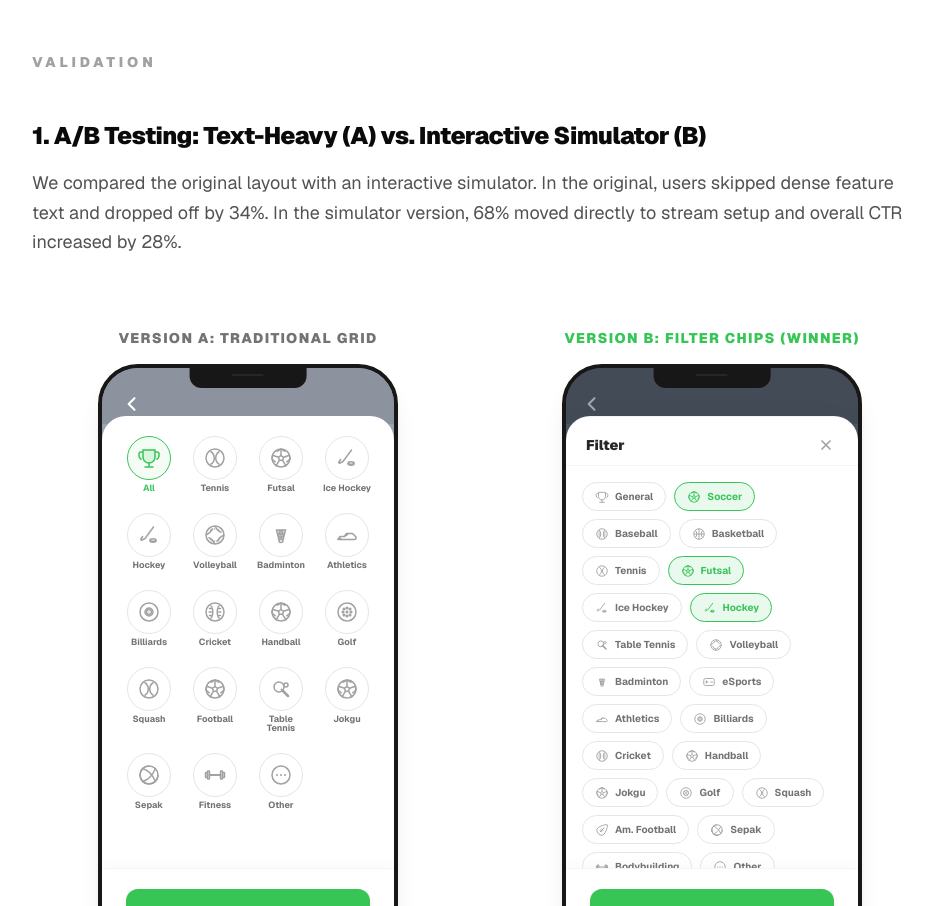
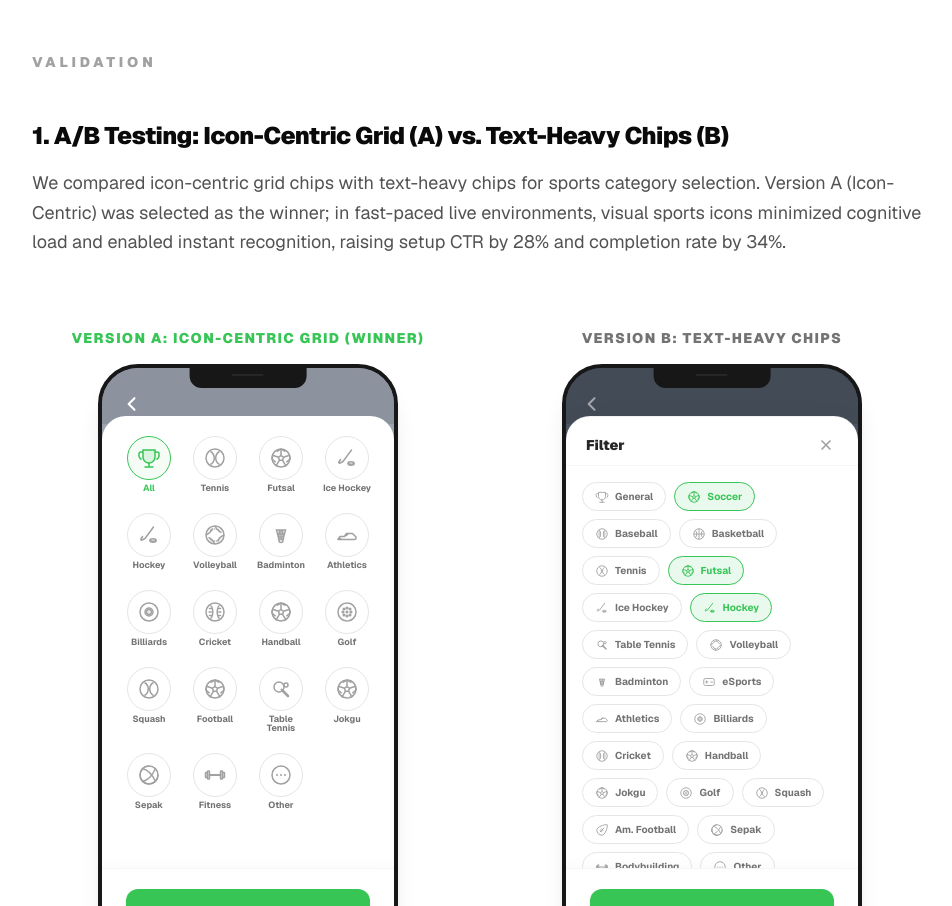
Before and after one commit to Designer-Su/designer-su.github.io, a Next.js app: page /projects/camerafi-studio in a window 1280 px wide. Shown: the part 3860-4766 px from the top of the page, without its empty margins (160-1112 px from the left). Built offline with nearby package versions, Linux system fonts and the light colour scheme.

Commit message:
style/content(camerafi-abtest): swap A/B winner labels and realign test description content

```diff
--- a/components/CameraFiABTest.tsx
+++ b/components/CameraFiABTest.tsx
@@ -264,7 +264,7 @@ export default function CameraFiABTest() {
 
         {/* Phone A: Traditional Grid Layout */}
         <div className="w-full flex flex-col items-center gap-4">
-          <span className="text-xs sm:text-sm font-black text-neutral-500 uppercase tracking-widest text-center px-2">Version A: Traditional Grid</span>
+          <span className="text-xs sm:text-sm font-black text-[#37C556] uppercase tracking-widest text-center px-2">Version A: Icon-Centric Grid (Winner)</span>
 
           <div className="w-full max-w-[270px] sm:max-w-[300px] aspect-[9/18.5] border-[4px] border-neutral-900 rounded-[2.5rem] bg-[#9CA3AF] shadow-xl overflow-hidden relative flex flex-col">
             {/* Notch */}
@@ -326,7 +326,7 @@ export default function CameraFiABTest() {
 
         {/* Phone B: Interactive Chips & Bottom Sheet */}
         <div className="w-full flex flex-col items-center gap-4">
-          <span className="text-xs sm:text-sm font-black text-[#37C556] uppercase tracking-widest text-center px-2">Version B: Filter Chips (Winner)</span>
+          <span className="text-xs sm:text-sm font-black text-neutral-500 uppercase tracking-widest text-center px-2">Version B: Text-Heavy Chips</span>
 
           <div className="w-full max-w-[270px] sm:max-w-[300px] aspect-[9/18.5] border-[4px] border-neutral-900 rounded-[2.5rem] bg-[#4B5563] shadow-xl overflow-hidden relative flex flex-col">
             {/* Notch */}
--- a/data/portfolio.ts
+++ b/data/portfolio.ts
@@ -229,8 +229,8 @@ export const portfolioData = {
       },
       testing: [
         {
-          title: "A/B Testing: Text-Heavy (A) vs. Interactive Simulator (B)",
-          description: "We compared the original layout with an interactive simulator. In the original, users skipped dense feature text and dropped off by 34%. In the simulator version, 68% moved directly to stream setup and overall CTR increased by 28%."
+          title: "A/B Testing: Icon-Centric Grid (A) vs. Text-Heavy Chips (B)",
+          description: "We compared icon-centric grid chips with text-heavy chips for sports category selection. Version A (Icon-Centric) was selected as the winner; in fast-paced live environments, visual sports icons minimized cognitive load and enabled instant recognition, raising setup CTR by 28% and completion rate by 34%."
         }
       ],
       impact: {
```
